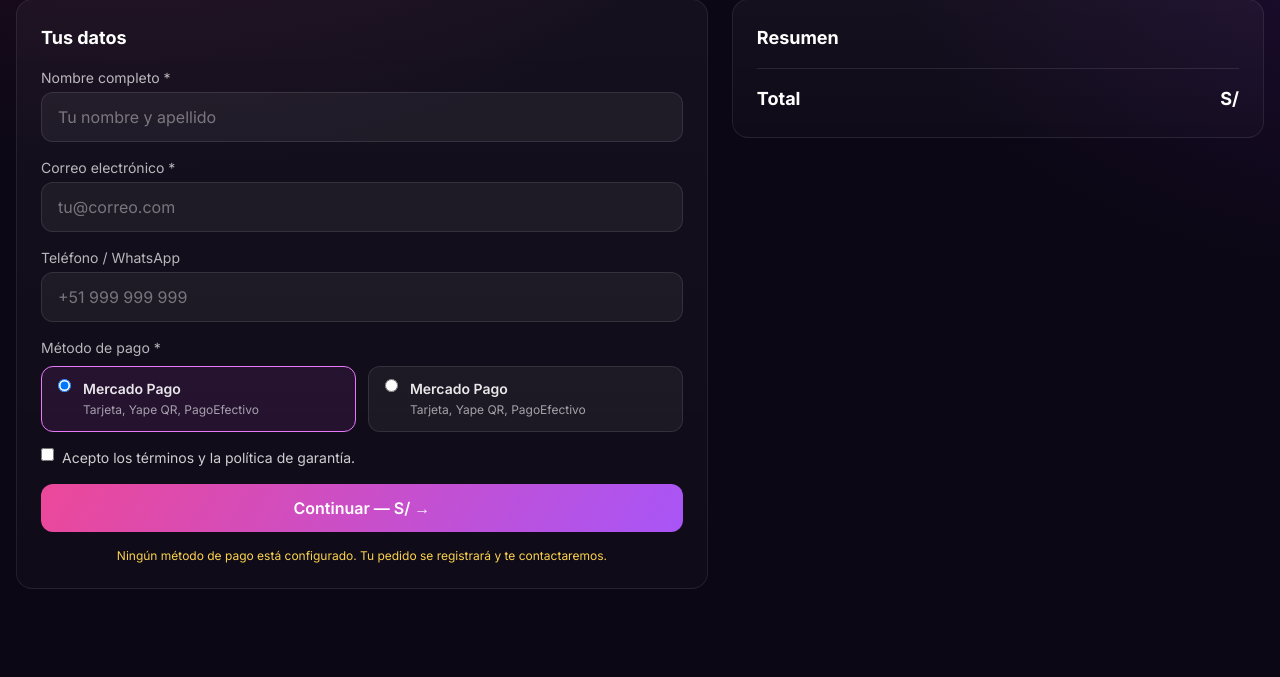
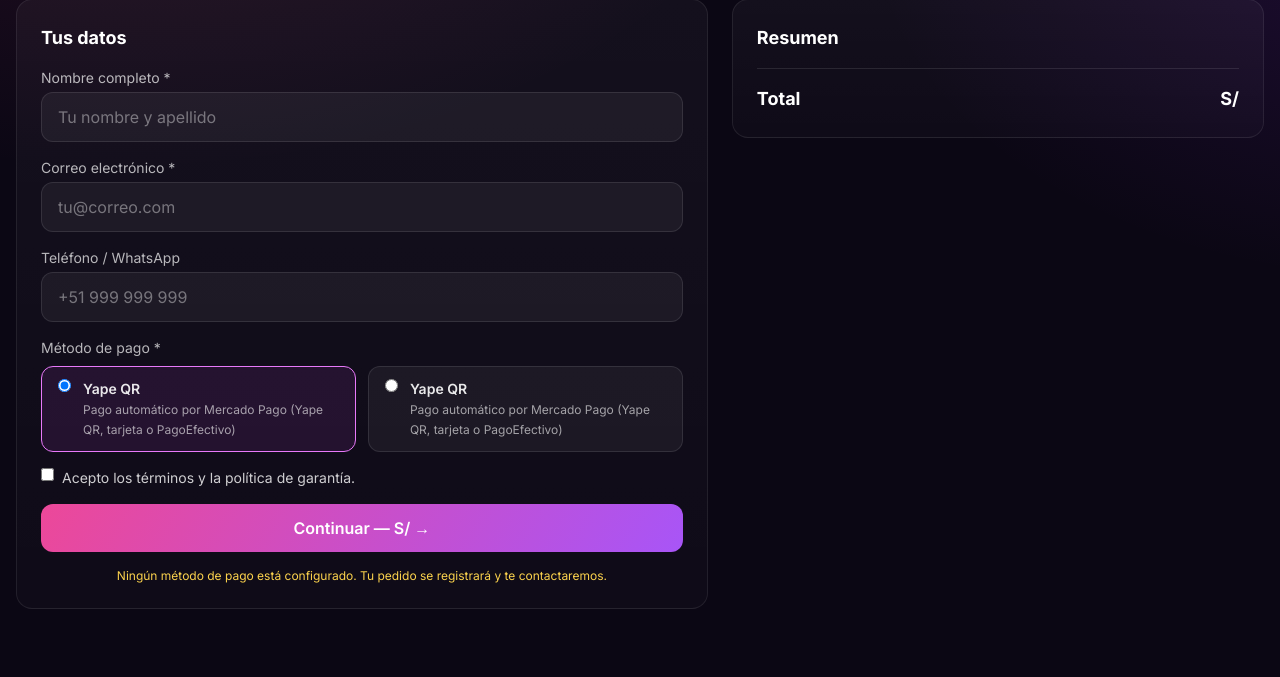
Before and after one commit to jianmolina646-lang/jheliz-web, a Django app: template templates/orders/checkout.html in a window 1280 px wide. Shown: the part 194-871 px from the top of the page. Run offline with Django 5.2, Linux system fonts and the light colour scheme; the template is opened without the code that fills it: values that come from a table or form of the project are taken from there, others are empty; some libraries are stand-ins or nearby versions.

Commit message:
ui(checkout): renombrar opci\u00f3n Mercado Pago a 'Yape QR'
Co-Authored-By: Devin AI <158243242+devin-ai-integration[bot]@users.noreply.github.com>

```diff
--- a/orders/forms.py
+++ b/orders/forms.py
@@ -35,7 +35,7 @@ class CheckoutForm(forms.Form):
     """Datos de contacto del comprador. Los datos por item se editan en el carrito."""
 
     PAYMENT_METHODS = (
-        ("mercadopago", "Tarjeta / Yape QR por Mercado Pago"),
+        ("mercadopago", "Yape QR (Mercado Pago)"),
         ("yape", "Pagar por Yape"),
     )
 
--- a/templates/orders/checkout.html
+++ b/templates/orders/checkout.html
@@ -25,8 +25,8 @@
                     <span class="font-semibold block">Pagar por Yape</span>
                     <span class="text-xs text-white/60">Escanea el QR desde tu app Yape y sube el comprobante</span>
                   {% else %}
-                    <span class="font-semibold block">Mercado Pago</span>
-                    <span class="text-xs text-white/60">Tarjeta, Yape QR, PagoEfectivo</span>
+                    <span class="font-semibold block">Yape QR</span>
+                    <span class="text-xs text-white/60">Pago automático por Mercado Pago (Yape QR, tarjeta o PagoEfectivo)</span>
                   {% endif %}
                 </span>
               </label>
```
